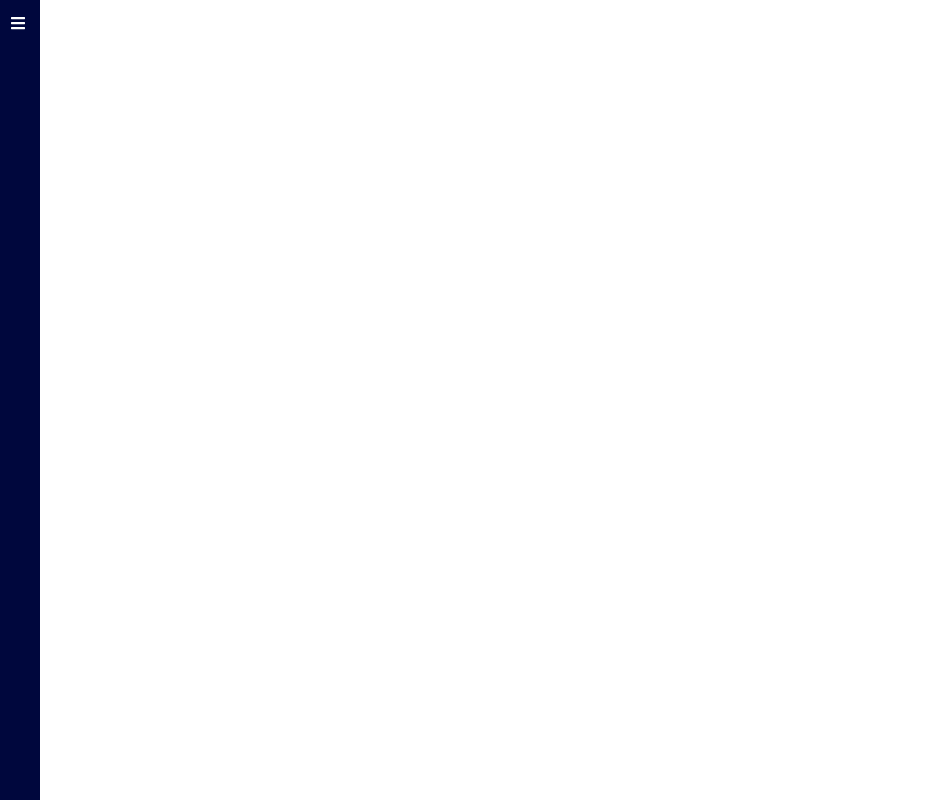
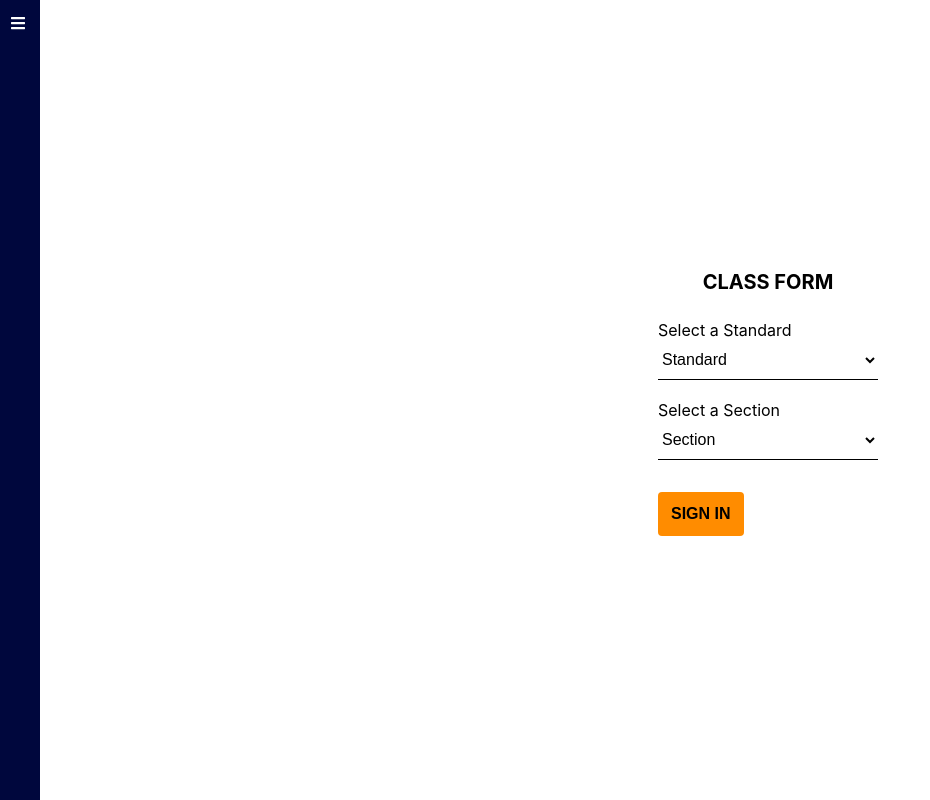
Before and after one commit to Mohanapriya1198/createdschool, a React (Create React App) app: page /class in a window 1280 px wide. Before the commit this address had no page. Shown: the whole page, without its empty margins (0-930 px from the left). Built offline with nearby package versions, Linux system fonts and the light colour scheme.

Commit message:
schoolpage1 commit

```diff
--- a/src/App.js
+++ b/src/App.js
@@ -2,6 +2,7 @@ import "./App.css";
 import { BrowserRouter as Router, Routes, Route } from "react-router-dom";
 import Sidebar from "./components/school/Sidebar";
 import School from "./components/school/School";
+import Classform from "./components/school/Classform";
 
 function App() {
   return (
@@ -10,6 +11,7 @@ function App() {
         <Sidebar>
           <Routes>
             <Route path="/" element={<School />} />
+            <Route path="/class" element={<Classform />} />
           </Routes>
         </Sidebar>
       </Router>
--- /dev/null
+++ b/src/components/school/Classform.css
@@ -0,0 +1,62 @@
+.selectionbox {
+  position: absolute;
+  top: 50%;
+  left: 60%;
+  transform: translate(-50%, -50%);
+  width: 300px;
+  height: 400px;
+  padding: 70px 40px;
+  box-sizing: border-box;
+  background: #ffffffd1;
+  border-radius: 30px;
+}
+h2 {
+  margin: 0;
+  padding: 0 0 26px;
+  color: #000;
+  font-size: 20px;
+  text-align: center;
+  text-transform: uppercase;
+}
+.selectionbox select {
+  width: 100%;
+  margin-bottom: 20px;
+}
+
+.selectionbox select {
+  border: none;
+  border-bottom: 1px solid #000;
+  background: transparent;
+  outline: none;
+  height: 40px;
+  color: #000;
+  font-size: 16px;
+}
+
+.selectionbox label {
+  color: #000;
+}
+.selectionbox input[type="submit"] {
+  border: none;
+  outline: none;
+  padding: 13px;
+  /* color: #eee; */
+  font-size: 16px;
+  background-color: #ff8c00;
+  cursor: pointer;
+  border-radius: 4px;
+  margin: 12px 0 18px;
+  font-weight: bold;
+  text-transform: uppercase;
+}
+.selectionbox input[type="submit"]:hover {
+  background-color: #ff9719;
+  color: #fff;
+}
+
+.selectionbox a {
+  color: #fff;
+  font-size: 14px;
+  font-weight: bold;
+  text-decoration: none;
+}
--- /dev/null
+++ b/src/components/school/Classform.jsx
@@ -0,0 +1,44 @@
+import React from "react";
+import "./Classform.css";
+
+const Classform = () => {
+  return (
+    <div class="selectionbox">
+      <h2>Class Form</h2>
+      <form>
+        <label for="standard">Select a Standard</label>
+
+        <select name="standard" id="standard">
+          <option value="0">Standard</option>
+          <option value="1">I Std</option>
+          <option value="2">II Std</option>
+          <option value="3">III Std</option>
+          <option value="4">IV Std</option>
+          <option value="5">V Std</option>
+          <option value="6">VI Std</option>
+          <option value="7">VII Std</option>
+          <option value="8">VIII Std</option>
+          <option value="9">IX Std</option>
+          <option value="10">X Std</option>
+          <option value="11">XI Std</option>
+          <option value="12">XII Std</option>
+        </select>
+
+        <label for="std">Select a Section</label>
+
+        <select name="std" id="std">
+          <option value="">Section</option>
+          <option value="a">A</option>
+          <option value="b">B</option>
+          <option value="c">C</option>
+          <option value="d">D</option>
+          <option value="e">E</option>
+        </select>
+
+        <input type="submit" name="sign-in" value="Sign In" />
+      </form>
+    </div>
+  );
+};
+
+export default Classform;
--- a/src/components/school/Sidebar.jsx
+++ b/src/components/school/Sidebar.jsx
@@ -7,6 +7,10 @@ const routes = [
   {
     path: "/",
     name: "Createschool",
+  },
+  {
+    path: "/class",
+    name: "Classform",
   },
 ];
 
```
Also changed, not shown: firebase.json (added), 1 other file (tests, documents, lock files or other folders).
